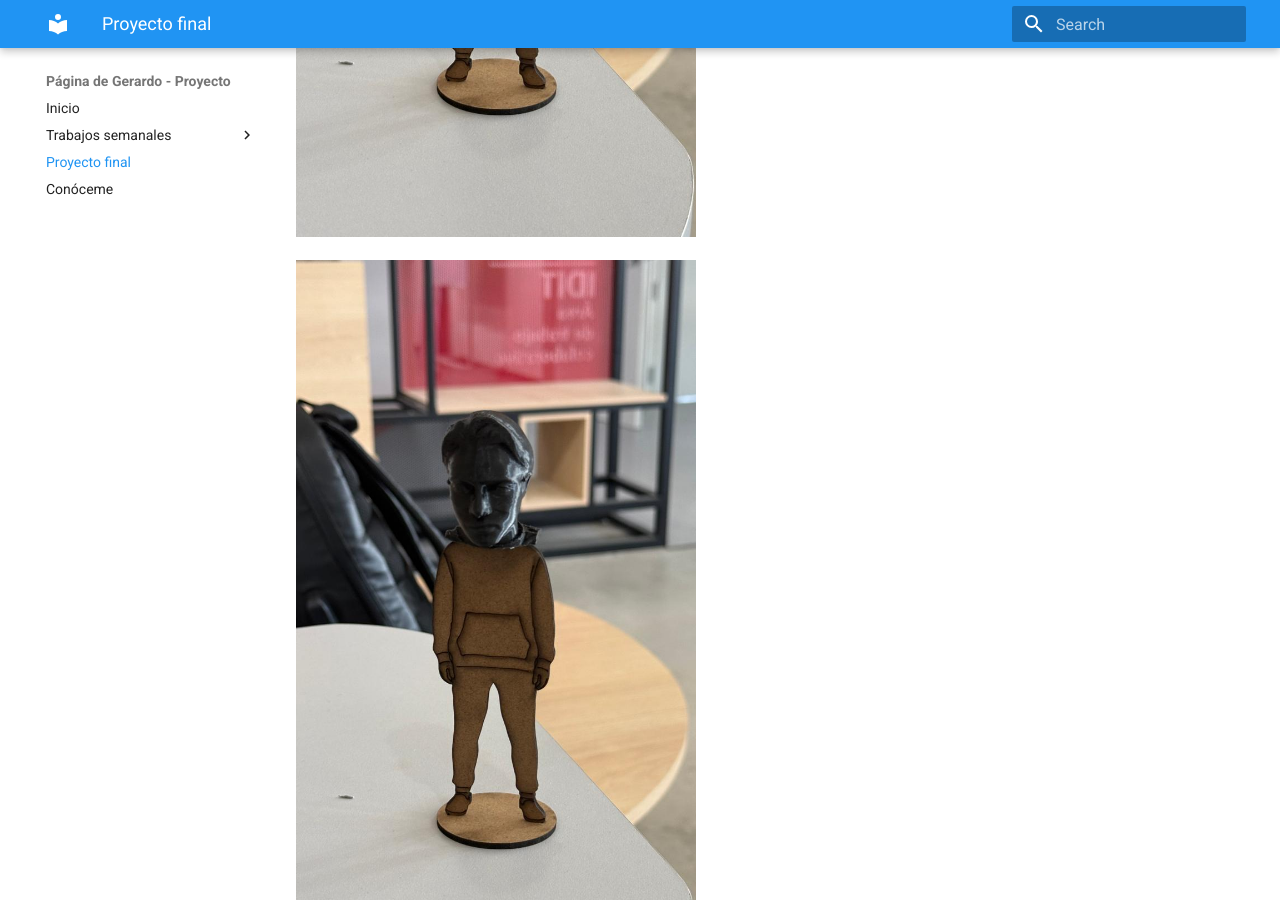
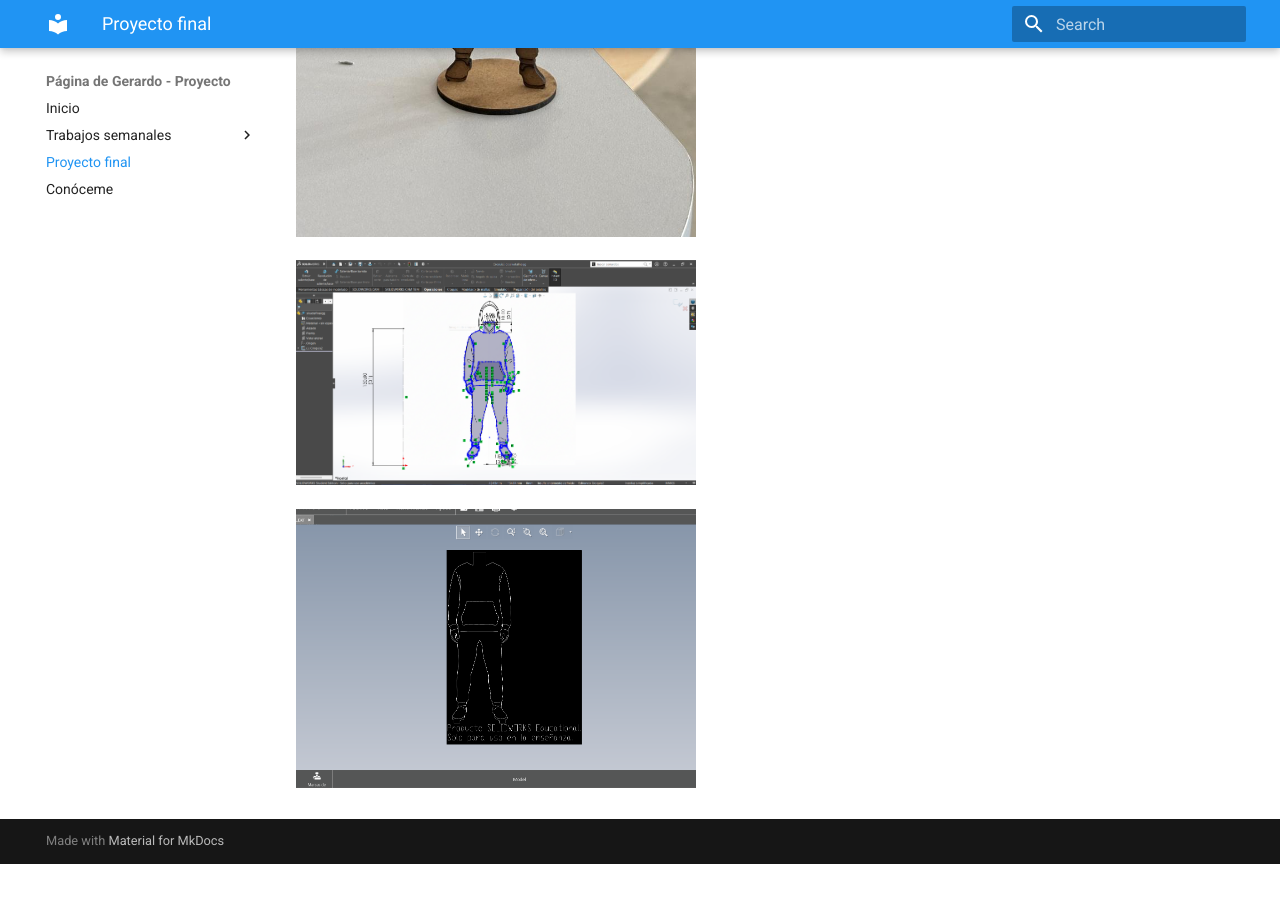
Before and after one commit to Gerardo-Esquivel/PortafolioProyecto, an MkDocs documentation site: the page built from docs/proyecto.md, in a window 1280 px wide and 900 px high, scrolled down 798 px. Built offline with MkDocs 1.6.1 and Material for MkDocs 9.7.7, drawn with Linux system fonts in a browser that asks for light colours; after the commit the page ends 1662 px from its top, so only the background shows below that.

Commit message:
Update proyecto.md

```diff
--- a/docs/proyecto.md
+++ b/docs/proyecto.md
@@ -4,4 +4,8 @@ El proyecto final consistió en la elaboración de una catapulta y una figura co
 
 <img src="../recursos/figurin.jpeg" width="400" alt="spinner">
 
-<img src="../recursos/figurin.jpeg" width="400" alt="spinner">
+
+<img src="../recursos/siluetasolid.png" width="400" alt="spinner">
+
+
+<img src="../recursos/siluetadxf.png" width="400" alt="spinner">
```
